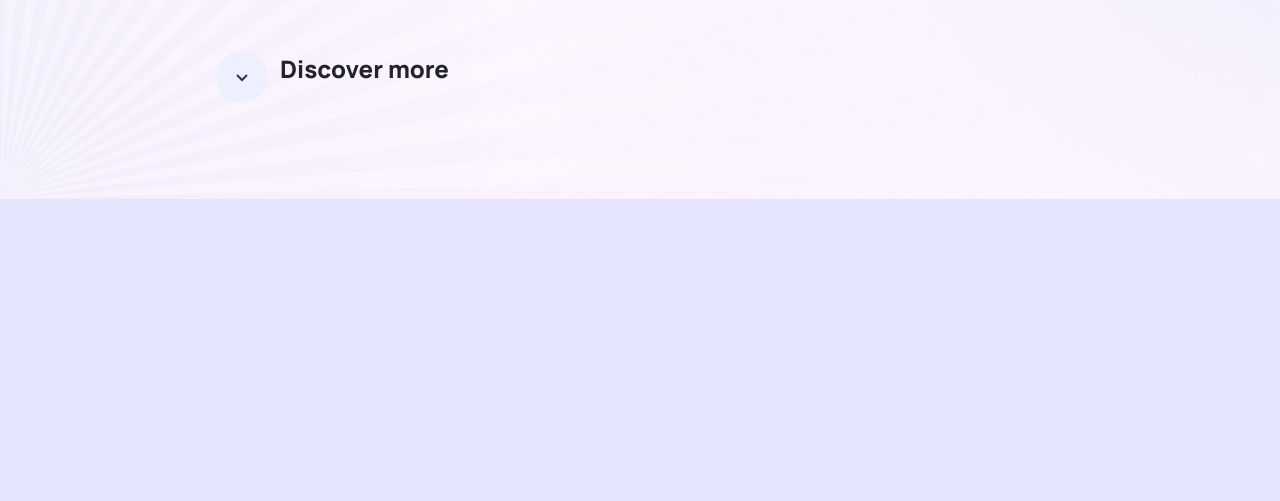
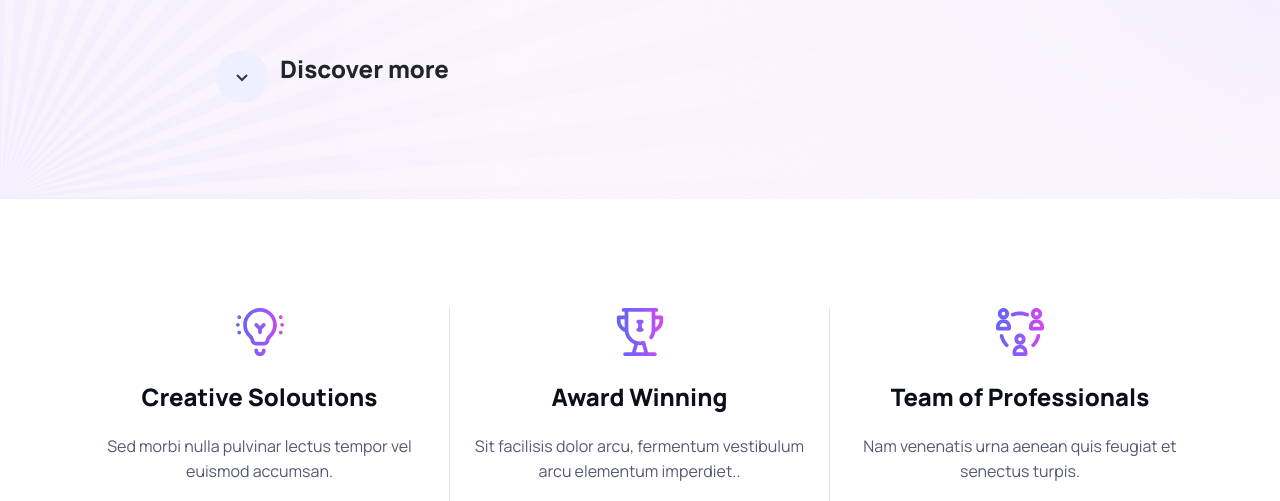
Before and after one commit to solymantaj/Website-project-1, a plain HTML site: page index.html in a window 1280 px wide. Shown: the part 978-1479 px from the top of the page. Before the commit the page ends 1177 px from the top, so only its background shows below. Drawn offline with nearby package versions, Linux system fonts and the light colour scheme.

```diff
--- a/css/style.css
+++ b/css/style.css
@@ -3,6 +3,7 @@
  :root {
     --primary:  #6366F1;
     --white:    #Eeefff;
+    --gray-300: #E2E5F1;
     --gray-800: #33354D;
     --gray-900: #0B0F19;
     --gray-600: #9397AD;
@@ -26,7 +27,7 @@
     padding: 0;
 }
 body {
-    background-color: #6365f12c ;
+    /* background-color: #6365f12c ; */
 }
 
 .myCheckbox {
@@ -177,10 +178,54 @@
 
 
 /* ##############################
-        Contact Page Start
+        service section Start
 ################################ */
+     #service {
+        padding-top: 109px
+
+     }
+
+     .service_box {
+        display: flex;
+        flex-direction: column;
+        align-items: center;
+        text-align: center;
 
 
+
+     }
+      .service_box h3 {
+        padding-top: 24px;
+        padding-bottom: 12px;
+        font-size: 24px;
+        font-weight: 800;
+        line-height: 1.4;
+        color: var(--gray-900)
+      }
+       .service_box p {
+        font-size: 16px;
+        font-weight: 400;
+        line-height: 1.6;
+        color: var(--gray-700);
+      }
+
+      #service .service_col {
+        border-right: 1px solid var(--gray-300);
+
+
+      }
+
+      #service .service_col:last-child {
+        border-right: none;
+      }
+     .service_box .icon {
+
+     }
+
+     .service_box .icon img {
+
+     }
+
 /* ##############################
-        COntact Page End
+       secvice section End
 ################################ */
--- a/index.html
+++ b/index.html
@@ -115,5 +115,45 @@
 
     <script src="https://cdn.jsdelivr.net/npm/bootstrap@5.3.7/dist/js/bootstrap.bundle.min.js" integrity="sha384-ndDqU0Gzau9qJ1lfW4pNLlhNTkCfHzAVBReH9diLvGRem5+R9g2FzA8ZGN954O5Q" crossorigin="anonymous"></script>
 
+        <!-- ==============================
+                service section start
+         ============================= -->
+
+          <section id="service">
+            <div class="container">
+              <div class="row">
+                <div class="col-lg-4  service_col">
+                  <div class="service_box">
+                    <div class="icon"><img src="./images/idea.svg" alt="images"></div>
+                    <h3>Creative Soloutions</h3>
+                    <p>Sed morbi nulla pulvinar lectus tempor vel euismod accumsan.</p>
+                  </div>
+                </div>
+
+                <div class="col-lg-4 service_col">
+                  <div class="service_box">
+                    <div class="icon"><img src="./images/award.svg" alt="images"></div>
+                    <h3>Award Winning</h3>
+                    <p>Sit facilisis dolor arcu, fermentum vestibulum arcu elementum imperdiet..</p>
+                  </div>
+                </div>
+
+
+                <div class="col-lg-4 service_col">
+                    <div class="service_box">
+                    <div class="icon"><img src="./images/team.svg" alt="images"></div>
+                    <h3>Team of Professionals</h3>
+                    <p>Nam venenatis urna aenean quis feugiat et senectus turpis.</p>
+                  </div>
+                </div>
+
+              </div>
+            </div>
+          </section>
+
+            <!-- ==============================
+                service section end
+         ============================= -->
+
   </body>
 </html>
```
Also changed, not shown: images/award.svg (added), images/idea.svg (added), images/leptop.svg (added), images/team.svg (added).
